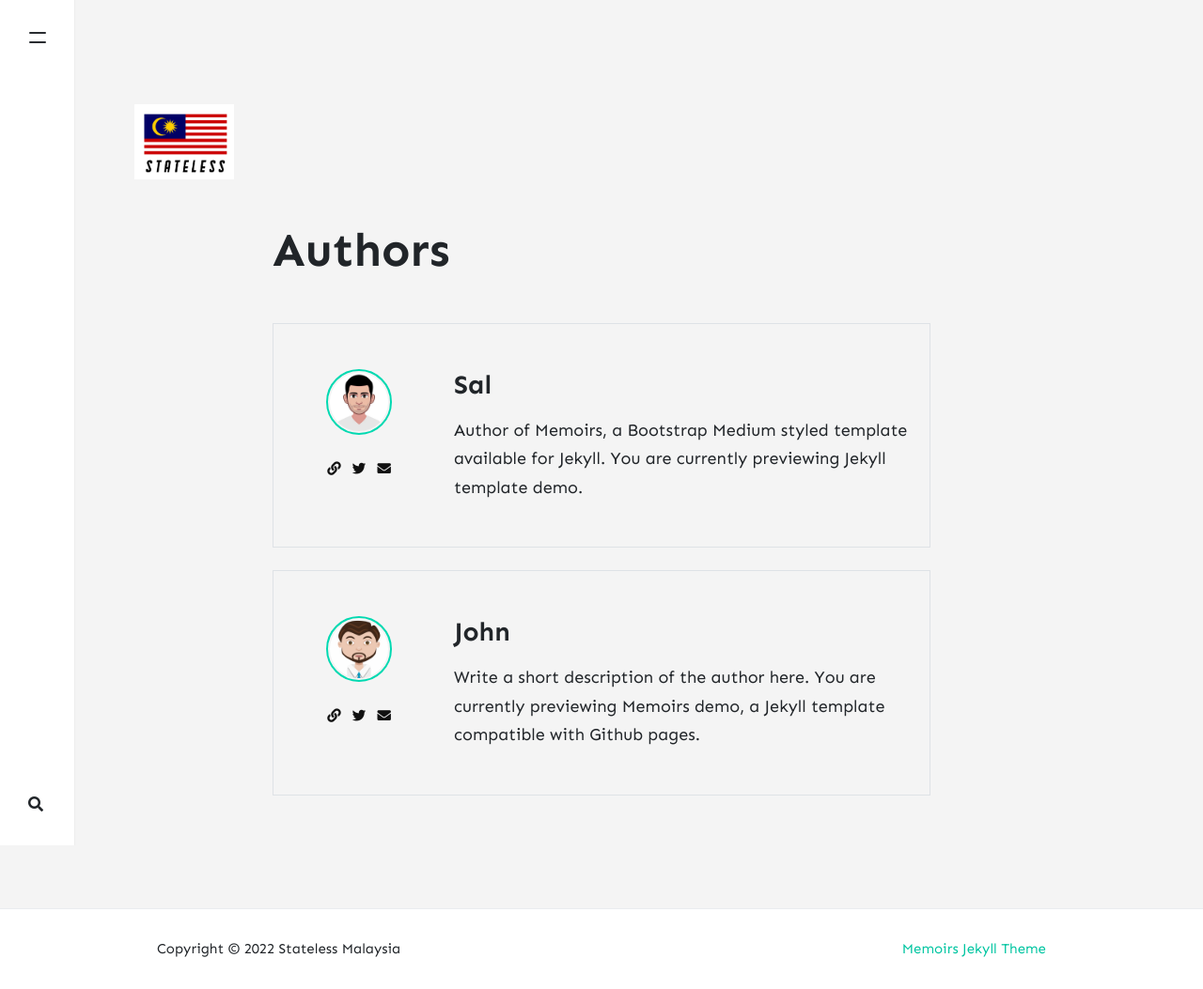
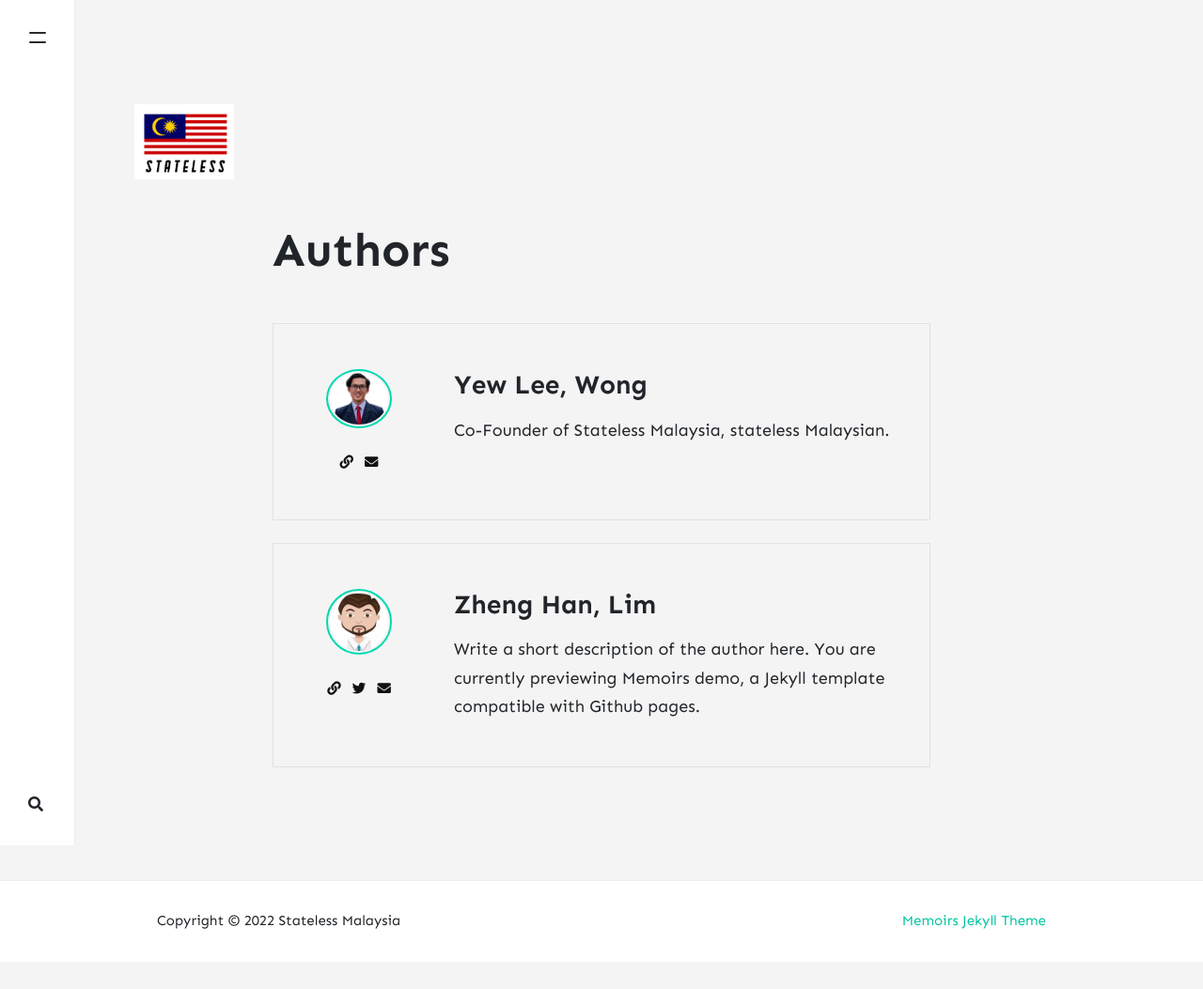
Before and after one commit to wyewlee/st-my, a Jekyll site: the page built from _pages/authors.html, in a window 1280 px wide. Shown: the whole page at 94% size. Built offline with Jekyll 4.4.1, drawn with Linux system fonts in a browser that asks for light colours; nearby versions of some CDN libraries; comment, search, counter and statistics services are not loaded; after the commit the page ends 1024 px from its top, so only the background shows below that.

Commit message:
demo post + fix author

```diff
--- a/_config.yml
+++ b/_config.yml
@@ -14,21 +14,22 @@
 
 # Authors
 authors:
-  sal:
-    name: Sal
-    display_name: Sal
-    avatar: 'assets/images/avatar-sal.png'
-    email: wowthemesnet@gmail.com
-    web: https://www.wowthemes.net/donate/
-    twitter: https://twitter.com/wowthemesnet
-    description: "Author of Memoirs, a Bootstrap Medium styled template available for Jekyll. You are currently previewing Jekyll template demo."
-  john:
-    name: John
-    display_name: John
-    avatar: 'assets/images/avatar.png'
+  wyl:
+    name: Yew Lee, Wong
+    display_name: Yew Lee, Wong
+    avatar: 'assets/images/avatar-wyl.png'
+    email: yewlee456@gmail.com
+    web: http://yewlee.tech/
+    # twitter: https://twitter.com/wowthemesnet
+    description: "Co-Founder of Stateless Malaysia, stateless Malaysian."
+  han:
+    name: Zheng Han, Lim
+    display_name: Zheng Han, Lim
+    avatar: 'assets/images/avatar-han.png'
     email: wowthemesnet@gmail.com
     web: https://www.wowthemes.net
     twitter: https://twitter.com/wowthemesnet
+    facebook: https://facebook.com
     description: "Write a short description of the author here. You are currently previewing Memoirs demo, a Jekyll template compatible with Github pages."
 
 # Plugins
--- a/_includes/author-box.html
+++ b/_includes/author-box.html
@@ -12,6 +12,7 @@
             <p class="mt-4 mb-0 small text-center">
                 <a target="_blank" class="d-inline-block mx-1 text-dark" href="{{ author.web }}"><i class="fa fa-link"></i></a>
                 <a target="_blank" class="d-inline-block mx-1 text-dark" href="{{ author.twitter }}"><i class="fab fa-twitter"></i></a>
+                <a target="_blank" class="d-inline-block mx-1 text-dark" href="{{ author.facebook }}"><i class="fa-brands fa-facebook"></i></a>
                 <a class="d-inline-block mx-1 text-dark" href="mailto:{{ author.email }}"><i class="fa fa-envelope"></i></a>
             </p>
         </div>
```
Also changed, not shown: _posts/2022-06-5-launching.md (renamed from _posts/2020-02-2-les-ambassadeurs.md, +1 -1 lines), assets/images/avatar-han.png (renamed from assets/images/avatar.png), assets/images/avatar-sal.png (deleted), assets/images/avatar-wyl.png (added).
